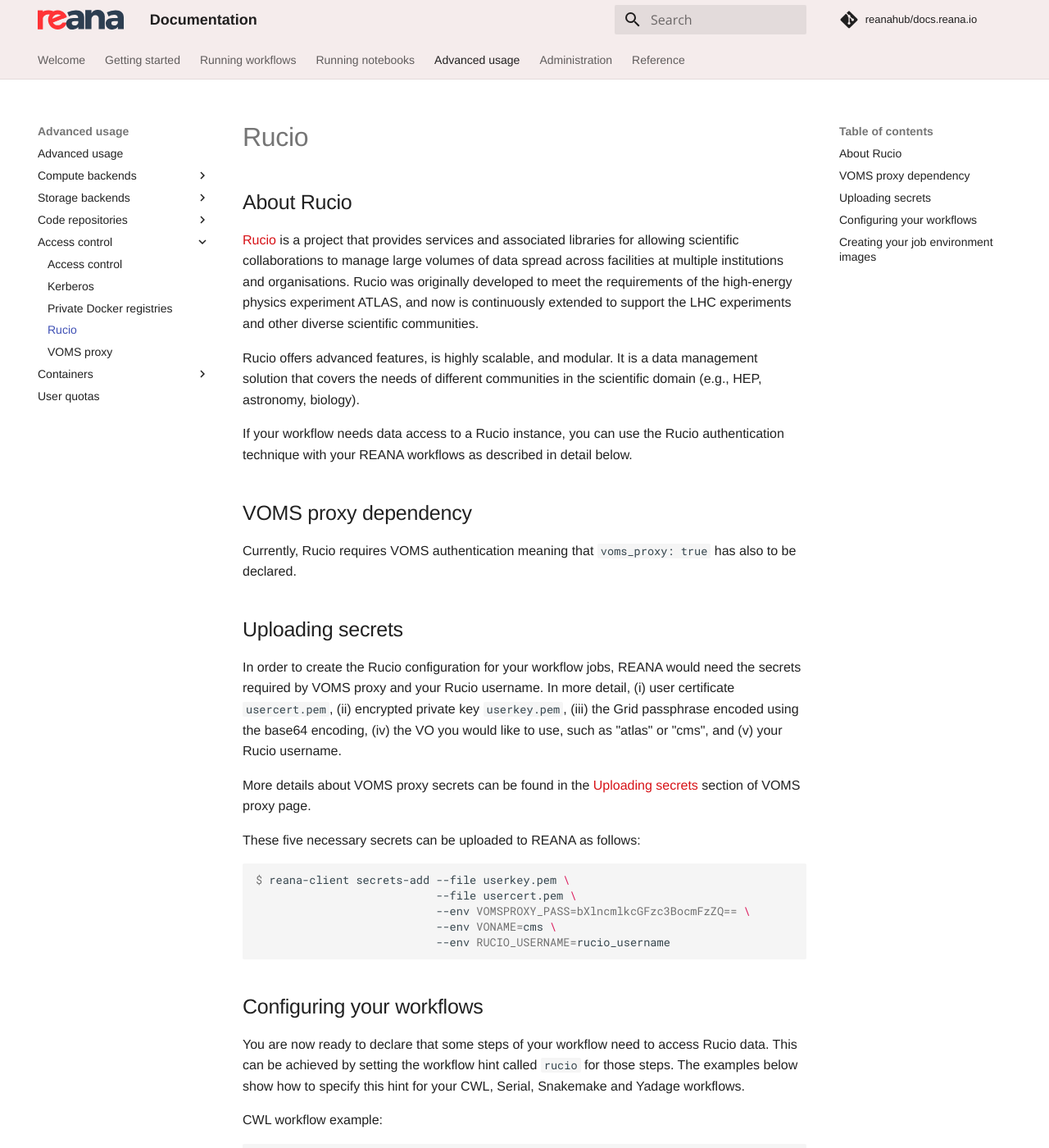
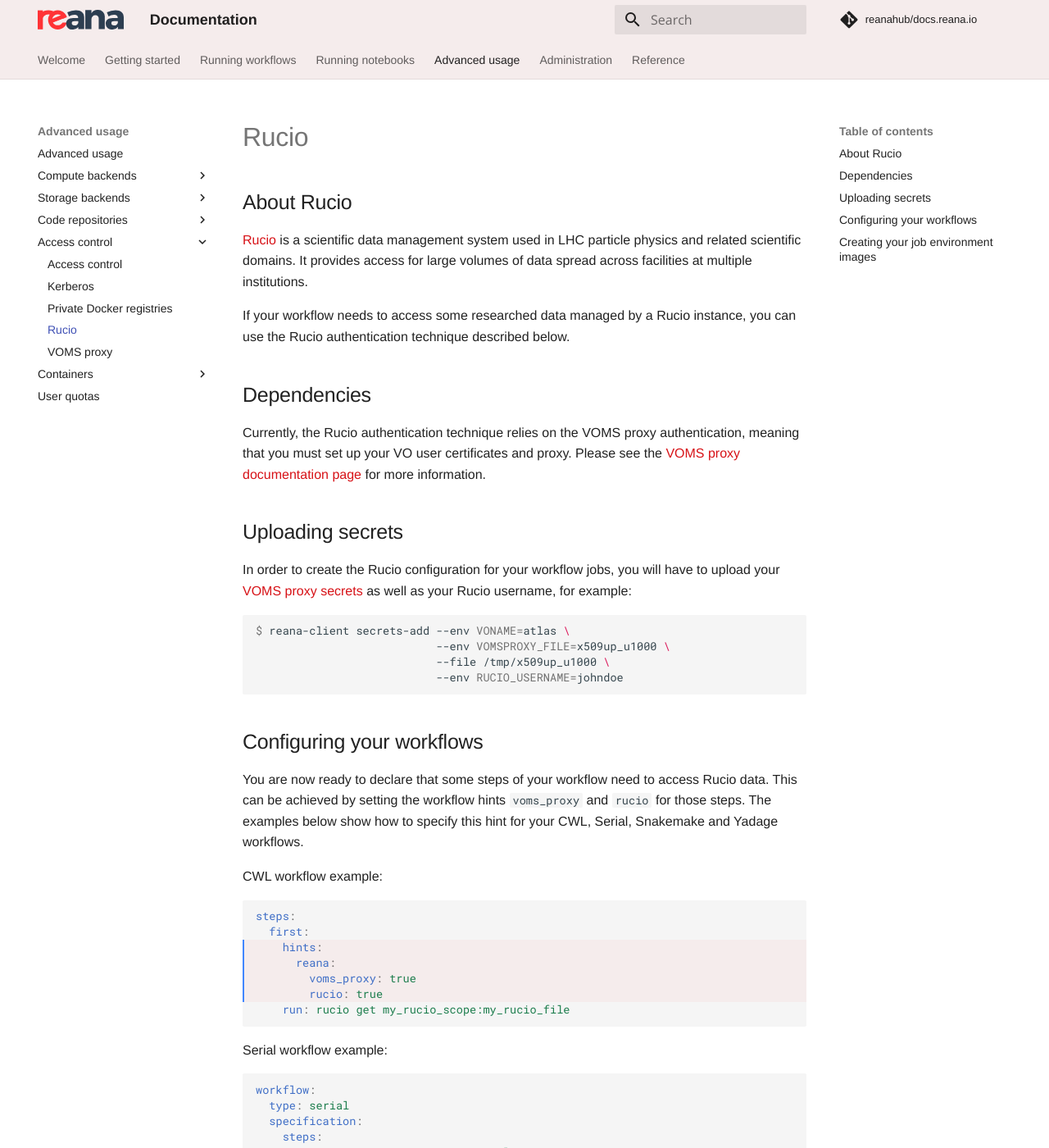
Before and after one commit to reanahub/docs.reana.io, an MkDocs documentation site: the page built from docs/advanced-usage/access-control/rucio/index.md, in a window 1280 px wide and 1400 px high. Shown: the whole window at 82% size. Built offline with MkDocs 1.6.1 and Material for MkDocs 9.7.7, drawn with Linux system fonts in a browser that asks for light colours; comment, search, counter and statistics services are not loaded; some of the changed text lies outside the part shown.

Commit message:
docs: Rucio documentation fixes and improvements

````diff
--- a/docs/advanced-usage/access-control/rucio/index.md
+++ b/docs/advanced-usage/access-control/rucio/index.md
@@ -2,57 +2,43 @@
 
 ## About Rucio
 
-[Rucio](https://rucio.cern.ch/) is a project that provides services and associated
-libraries for allowing scientific collaborations to manage large volumes of data
-spread across facilities at multiple institutions and organisations. Rucio was
-originally developed to meet the requirements of the high-energy physics experiment
-ATLAS, and now is continuously extended to support the LHC experiments and other
-diverse scientific communities.
+[Rucio](https://rucio.cern.ch/) is a scientific data management system used in
+LHC particle physics and related scientific domains. It provides access for
+large volumes of data spread across facilities at multiple institutions.
 
-Rucio offers advanced features, is highly scalable, and modular. It is a data
-management solution that covers the needs of different communities in the scientific
-domain (e.g., HEP, astronomy, biology).
+If your workflow needs to access some researched data managed by a Rucio
+instance, you can use the Rucio authentication technique described below.
 
-If your workflow needs data access to a Rucio instance, you can use the Rucio
-authentication technique with your REANA workflows as described in detail below.
+## Dependencies
 
-## VOMS proxy dependency
-
-Currently, Rucio requires VOMS authentication meaning that `voms_proxy: true`
-has also to be declared.
+Currently, the Rucio authentication technique relies on the VOMS proxy
+authentication, meaning that you must set up your VO user certificates and
+proxy. Please see the [VOMS proxy documentation page](../voms-proxy/) for more
+information.
 
 ## Uploading secrets
 
-In order to create the Rucio configuration for your workflow jobs, REANA would
-need the secrets required by VOMS proxy and your Rucio username.
-In more detail, (i) user certificate `usercert.pem`, (ii) encrypted private
-key `userkey.pem`, (iii) the Grid passphrase encoded using the base64
-encoding, (iv) the VO you would like to use, such as
-"atlas" or "cms", and (v) your Rucio username.
-
-More details about VOMS proxy secrets can be found in the
-[Uploading secrets](../voms-proxy) section of VOMS proxy page.
-
-These five necessary secrets can be uploaded to REANA as follows:
+In order to create the Rucio configuration for your workflow jobs, you will
+have to upload your [VOMS proxy secrets](../voms-proxy/#uploading-secrets) as
+well as your Rucio username, for example:
 
 ```console
-$ reana-client secrets-add --file userkey.pem \
-                           --file usercert.pem \
-                           --env VOMSPROXY_PASS=bXlncmlkcGFzc3BocmFzZQ== \
-                           --env VONAME=cms \
-                           --env RUCIO_USERNAME=rucio_username
+$ reana-client secrets-add --env VONAME=atlas \
+                           --env VOMSPROXY_FILE=x509up_u1000 \
+                           --file /tmp/x509up_u1000 \
+                           --env RUCIO_USERNAME=johndoe
 ```
 
 ## Configuring your workflows
 
-You are now ready to declare that some steps of your workflow need to
-access Rucio data. This can be achieved by setting the workflow hint
-called `rucio` for those steps. The examples below show how to specify
-this hint for your CWL, Serial, Snakemake and Yadage workflows.
+You are now ready to declare that some steps of your workflow need to access
+Rucio data. This can be achieved by setting the workflow hints `voms_proxy` and
+`rucio` for those steps. The examples below show how to specify this hint for
+your CWL, Serial, Snakemake and Yadage workflows.
 
 CWL workflow example:
 
-```yaml hl_lines="3 4 5"
+```yaml hl_lines="3 4 5 6"
 steps:
   first:
     hints:
@@ -64,7 +50,7 @@ steps:
 
 Serial workflow example:
 
-```yaml hl_lines="6"
+```yaml hl_lines="6 7"
 workflow:
   type: serial
   specification:
@@ -78,12 +64,12 @@ workflow:
 
 Snakemake example:
 
-```yaml hl_lines="4 5"
+```yaml hl_lines="4 5 6"
 rule mystep:
   container:
     "docker://reana-env-rucioclient:1.0"
   resources:
-    voms_proxy=True
+    voms_proxy=True,
     rucio=True
   shell:
     "rucio get my_rucio_scope:my_rucio_file"
@@ -91,7 +77,7 @@ rule mystep:
 
 Yadage example:
 
-```yaml hl_lines="13 14"
+```yaml hl_lines="13 14 15"
 step:
   process:
     process_type: "string-interpolated-cmd"
@@ -109,17 +95,17 @@ step:
       - rucio: true
 ```
 
-The `rucio` workflow hint is fully sufficient to instruct REANA to set up
-the Rucio configuration  for your jobs. You don't have to modify the logic
-of your workflow steps in any other way besides providing the above one-line
-workflow hint declarations.
+The `voms_proxy` and `rucio` workflow hints are fully sufficient to instruct
+REANA to set up the Rucio configuration for your jobs. You don't have to modify
+the logic of your workflow steps in any other way besides providing the above
+one-line workflow hint declarations.
 
 ## Creating your job environment images
 
-In the above examples, we have used `reana-env-rucioclient:1.0` as an
-example of the job environment container image that would be used at runtime to
-execute the workflow step that is accessing some Rucio files. When REANA will
-orchestrate the execution of this job, it will automatically create a sidecar
-container that will perform the necessary Rucio configuration beforehand, using
-the secrets you uploaded. The environment image of your choice must have
-rucio-clients installed.
+In the above examples, we have used the `reana-env-rucioclient:1.0.0` as an
+example of a job environment container image that can be used at runtime to
+access some Rucio-managed data files. When REANA will orchestrate the execution
+of this job, it will automatically create a sidecar container that will perform
+the necessary Rucio configuration beforehand, using the secrets you uploaded.
+The environment image of your choice must simply contain the `rucio-clients`
+package installed.
````
Also changed, not shown: docs/advanced-usage/index.md (+2 -2 lines).
